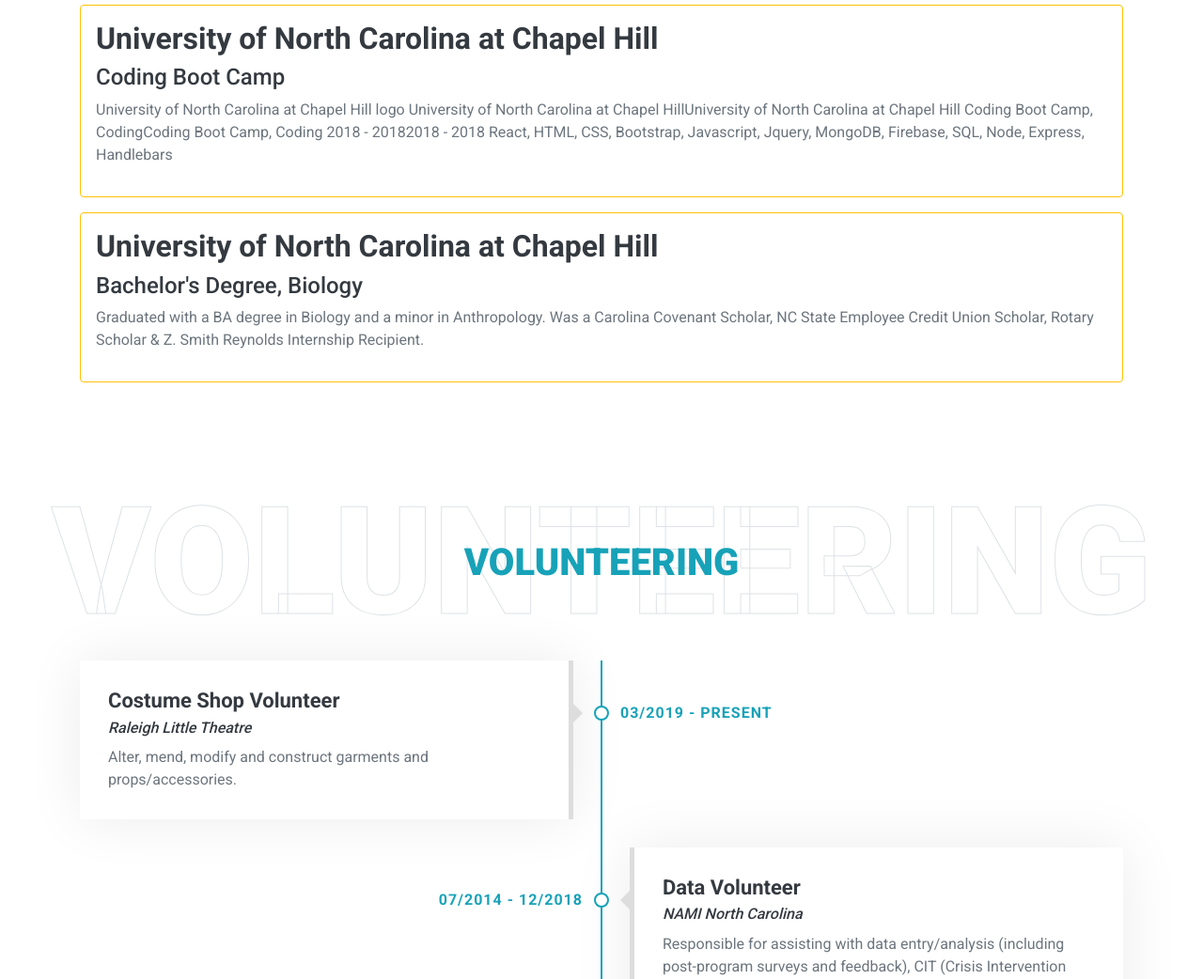
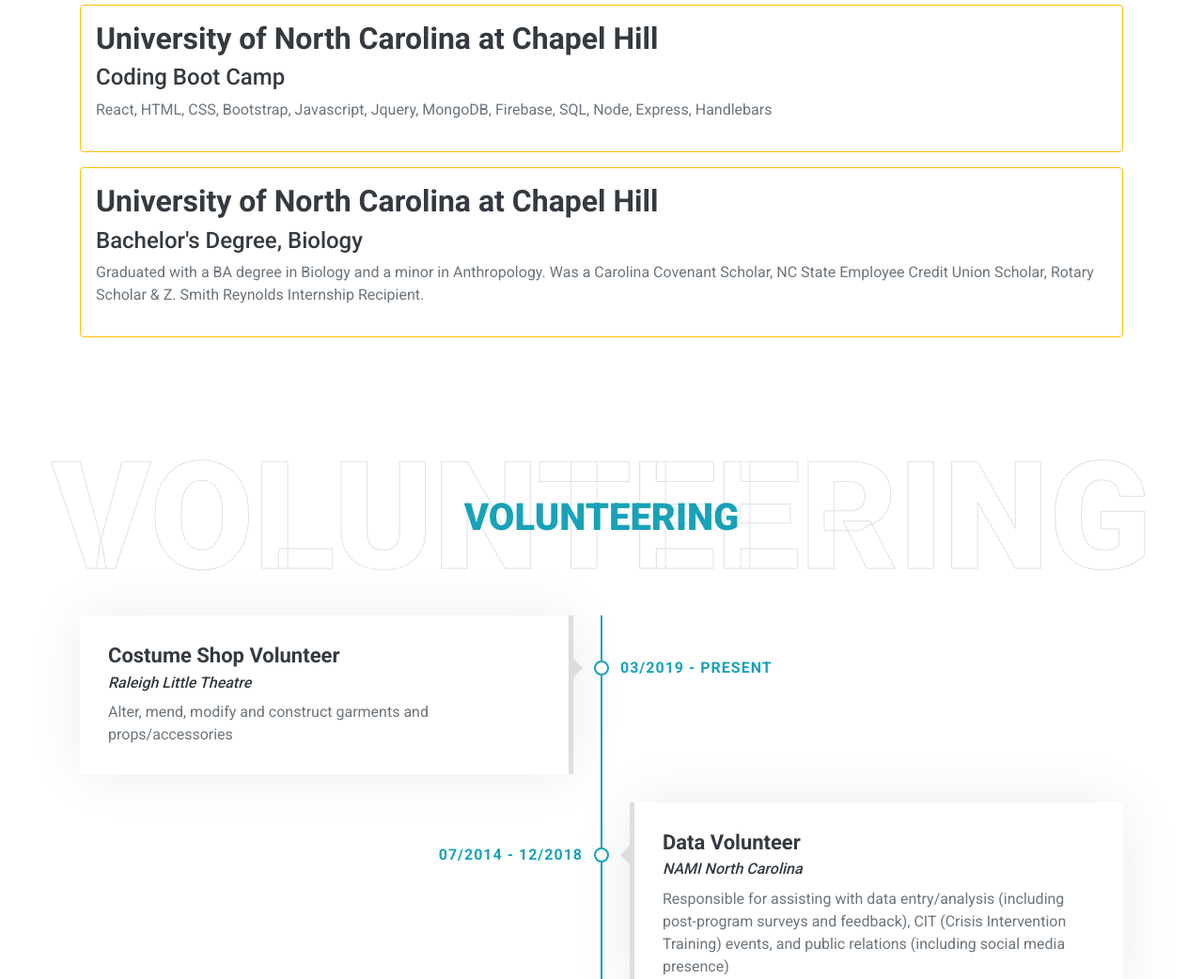
Before and after one commit to alycapps/Portfoliio, a plain HTML site: page index.html in a window 1280 px wide. Shown: the part 3580-4622 px from the top of the page at 94% size. Drawn offline with nearby package versions, Linux system fonts and the light colour scheme.

Commit message:
fixed typos

```diff
--- a/index.html
+++ b/index.html
@@ -315,11 +315,7 @@
                 <div class="timeline-text border border-warning rounded p-3">
                     <h2>University of North Carolina at Chapel Hill</h2>
                     <h4>Coding Boot Camp</h4>
-                    <p>University of North Carolina at Chapel Hill logo
-                        University of North Carolina at Chapel HillUniversity of North Carolina at Chapel Hill
-                        Coding Boot Camp, CodingCoding Boot Camp, Coding
-                        2018 - 20182018 - 2018
-                        React, HTML, CSS, Bootstrap, Javascript, Jquery, MongoDB, Firebase, SQL, Node, Express, Handlebars</p>
+                    <p>React, HTML, CSS, Bootstrap, Javascript, Jquery, MongoDB, Firebase, SQL, Node, Express, Handlebars</p>
                 </div>
             </div>
             <div class="timeline-item right wow slideInRight" data-wow-delay="0.1s">
@@ -346,7 +342,7 @@
                         <div class="timeline-date">03/2019 - Present</div>
                         <h2>Costume Shop Volunteer</h2>
                         <h4>Raleigh Little Theatre</h4>
-                        <p>Alter, mend, modify and construct garments and props/accessories. </p>
+                        <p>Alter, mend, modify and construct garments and props/accessories</p>
                     </div>
                 </div>
                 <div class="timeline-item right wow slideInRight" data-wow-delay="0.1s">
```
